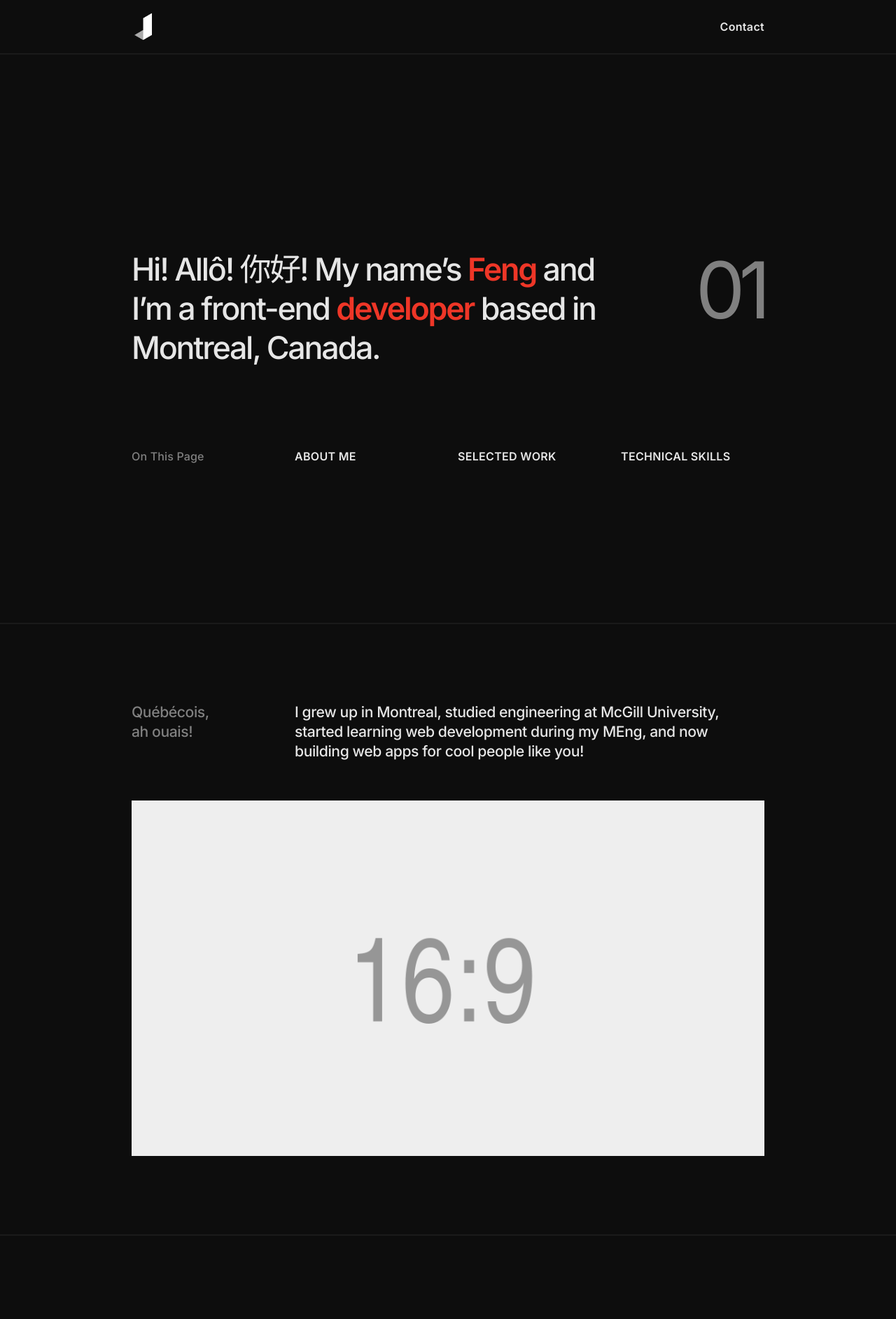
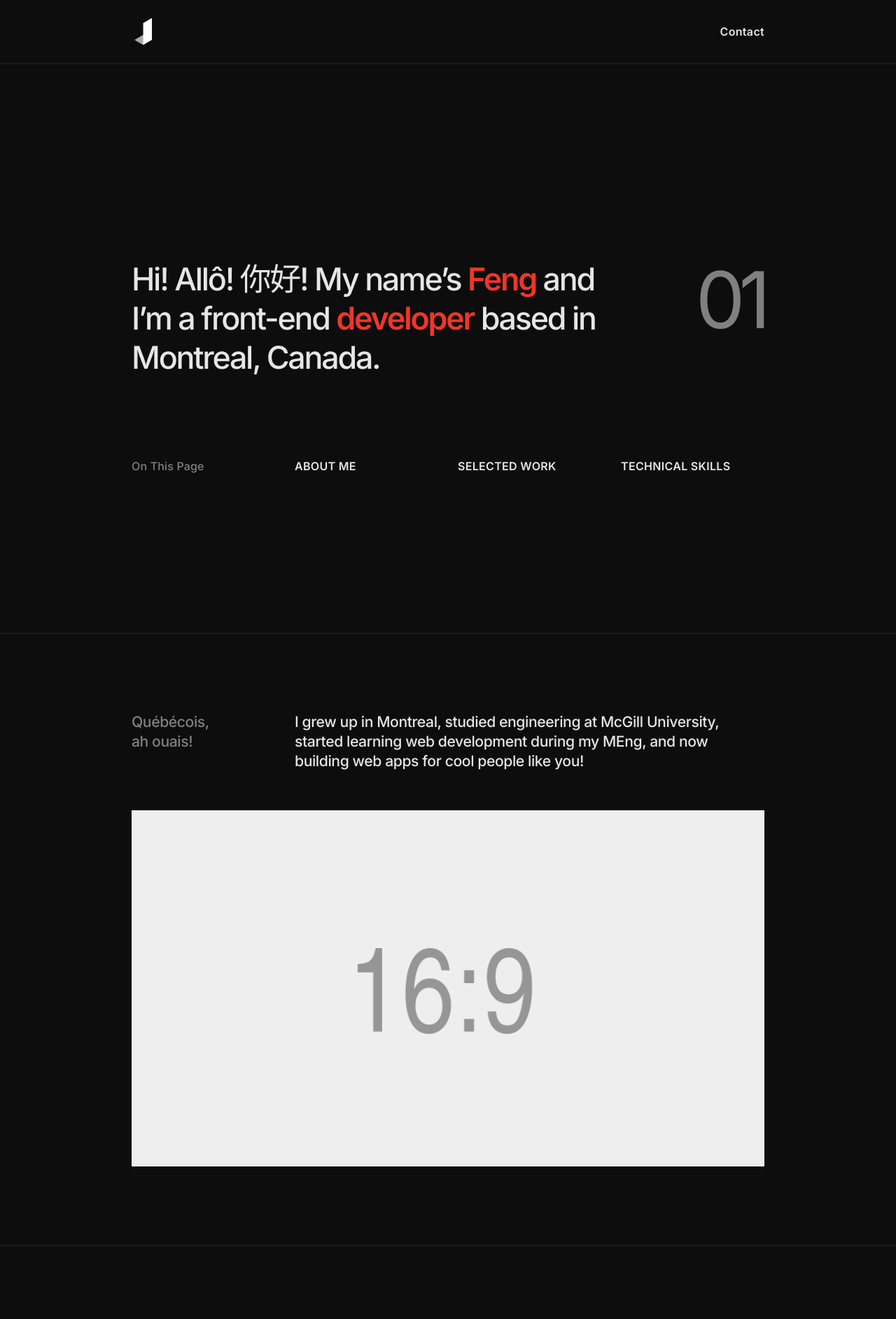
Before and after one commit to jingtianfeng/jtfeng-personal-1, a Jekyll site: the page built from index.html, in a window 1280 px wide. Shown: the top 1885 px of the page at 70% size. Built offline with Jekyll 4.4.1, drawn with Linux system fonts in a browser that asks for light colours.

Commit message:
nav-top FIX: container .py

```diff
--- a/_includes/nav-top.html
+++ b/_includes/nav-top.html
@@ -1,5 +1,5 @@
 <nav id="nav-top">
-    <div class="container py-2">
+    <div class="container py-3">
         <div class="d-flex align-items-center justify-content-between">
             <a href="/">
                 <img src="/assets/img/logo.png" alt="Website logo"
```
